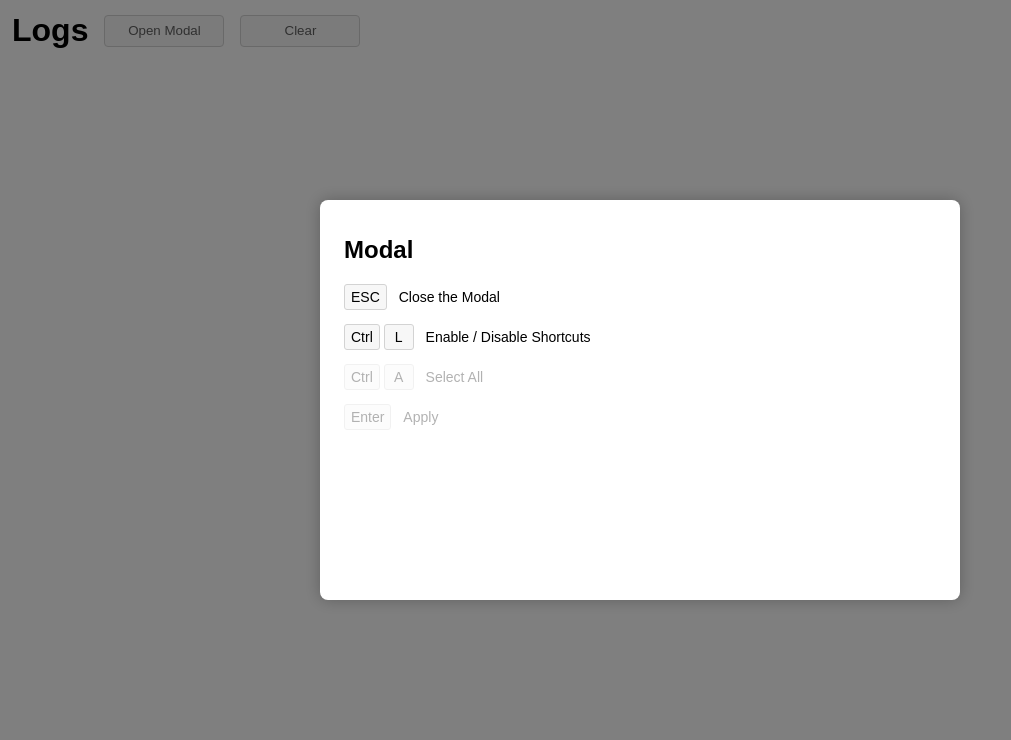
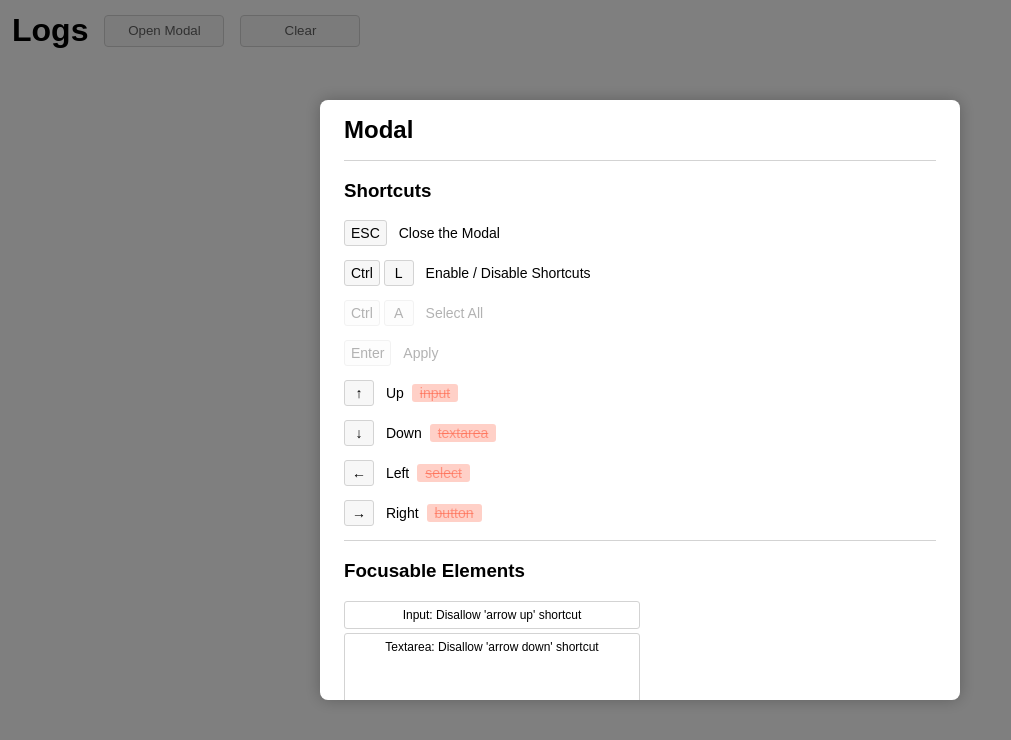
Before and after one commit to jinpill/useShortcuts, a Next.js app: page / in a window 1280 px wide. Both pictures are taken after a click on the button "Open Modal". Shown: the top 740 px of the page, without its empty margins (0-1011 px from the left). Built offline with nearby package versions, Linux system fonts and the light colour scheme.

Commit message:
feat: Improved feature of the hook

```diff
--- a/components/Modal.module.css
+++ b/components/Modal.module.css
@@ -22,9 +22,9 @@
 
 .container {
   width: 50vw;
-  height: 50vh;
+  height: calc(100vh - 200px);
 
-  padding: 16px 24px;
+  padding: 0 24px 40px;
   box-sizing: border-box;
 
   position: fixed;
@@ -35,4 +35,62 @@
   border-radius: 8px;
   background-color: white;
   box-shadow: 0 0 16px rgba(0, 0, 0, 0.25);
+
+  overflow-y: auto;
 }
+
+.container h2 {
+  margin: 0;
+  padding: 16px 0;
+
+  position: sticky;
+  top: 0;
+
+  border-bottom: 1px solid #d3d3d3;
+  background-color: white;
+}
+
+.section:not(:first-child) {
+  border-top: 1px solid #d3d3d3;
+}
+
+.input,
+.textarea,
+.select,
+.button {
+  width: 50%;
+  height: 28px;
+
+  display: block;
+  padding: 0 8px;
+  box-sizing: border-box;
+
+  border-radius: 3px;
+  border: 1px solid #d3d3d3;
+  outline: 3px solid rgba(0, 0, 0, 0);
+
+  font-family: sans-serif;
+  font-size: 0.75rem;
+  line-height: 26px;
+  text-align: center;
+
+  transition: outline 0.2s ease-in-out;
+}
+
+.input:focus,
+.textarea:focus,
+.select:focus,
+.button:focus {
+  outline: 3px solid rgba(0, 0, 0, 0.3);
+}
+
+.textarea,
+.select,
+.button {
+  margin-top: 4px;
+}
+
+.textarea {
+  height: 80px;
+  resize: none;
+}
--- a/components/Modal.tsx
+++ b/components/Modal.tsx
@@ -1,4 +1,4 @@
-import { Dispatch, SetStateAction, useEffect } from "react";
+import React, { Dispatch, SetStateAction, useState, useEffect } from "react";
 import useShortcuts from "../hooks/useShortcuts";
 import Shortcut from "../components/Shortcut";
 import style from "./Modal.module.css";
@@ -10,6 +10,14 @@ interface ModalProps {
 }
 
 const Modal = (props: ModalProps) => {
+  const [inputMessage, setInputMessage] = useState("Input: Disallow 'arrow up' shortcut");
+  const [textareaMessage, setTextareaMessage] = useState(
+    "Textarea: Disallow 'arrow down' shortcut"
+  );
+  const [select, setSelect] = useState("1");
+  const selectMessage = "Select: Disallow 'arrow left' shortcut";
+  const buttonMessage = "Button: Disallow 'arrow right' shortcut";
+
   const addLog = (feature: string) => {
     console.log("Feature:", feature);
     props.onLog((prev) => [...prev, feature]);
@@ -31,7 +39,7 @@ const Modal = (props: ModalProps) => {
     },
   });
 
-  const ESCAPE = useShortcuts({
+  useShortcuts({
     keys: "Escape",
     callback: () => {
       props.onClose();
@@ -39,7 +47,7 @@ const Modal = (props: ModalProps) => {
     },
   });
 
-  const CTRL_L = useShortcuts({
+  useShortcuts({
     keys: ["Ctrl L", "Command L"],
     callback: () => {
       const disabled = ENTER.disabled && CTRL_A.disabled;
@@ -49,8 +57,60 @@ const Modal = (props: ModalProps) => {
     },
   });
 
+  useShortcuts({
+    keys: "ArrowUp",
+    disallowFocusing: {
+      input: true,
+    },
+    callback: () => {
+      addLog("Arrow Up");
+    },
+  });
+
+  useShortcuts({
+    keys: "ArrowDown",
+    disallowFocusing: {
+      textarea: true,
+    },
+    callback: () => {
+      addLog("Arrow Down");
+    },
+  });
+
+  useShortcuts({
+    keys: "ArrowLeft",
+    disallowFocusing: {
+      select: true,
+    },
+    callback: () => {
+      addLog("Arrow Left");
+    },
+  });
+
+  useShortcuts({
+    keys: "ArrowRight",
+    disallowFocusing: {
+      button: true,
+    },
+    callback: () => {
+      addLog("Arrow Right");
+    },
+  });
+
   const handleStopPropagation = (ev: React.MouseEvent) => {
     ev.stopPropagation();
+  };
+
+  const handleChangeInputMessage = (event: React.ChangeEvent<HTMLInputElement>) => {
+    setInputMessage(event.target.value);
+  };
+
+  const handleChangeTextareaMessage = (event: React.ChangeEvent<HTMLTextAreaElement>) => {
+    setTextareaMessage(event.target.value);
+  };
+
+  const handleChangeSelect = (event: React.ChangeEvent<HTMLSelectElement>) => {
+    setSelect(event.target.value);
   };
 
   useEffect(() => {
@@ -63,14 +123,44 @@ const Modal = (props: ModalProps) => {
       <div className={style.container} onClick={handleStopPropagation}>
         <h2 className={style.title}>{props.title}</h2>
         <div>
-          <Shortcut shortcut="ESC" feature="Close the Modal" disabled={ESCAPE.disabled} />
-          <Shortcut
-            shortcut="Command L"
-            feature="Enable / Disable Shortcuts"
-            disabled={CTRL_L.disabled}
-          />
-          <Shortcut shortcut="Command A" feature="Select All" disabled={CTRL_A.disabled} />
-          <Shortcut shortcut="Enter" feature="Apply" disabled={ENTER.disabled} />
+          <section className={style.section}>
+            <h3>Shortcuts</h3>
+            <Shortcut shortcut="ESC" feature="Close the Modal" />
+            <Shortcut shortcut="Command L" feature="Enable / Disable Shortcuts" />
+
+            <Shortcut shortcut="Command A" feature="Select All" disabled={CTRL_A.disabled} />
+            <Shortcut shortcut="Enter" feature="Apply" disabled={ENTER.disabled} />
+
+            <Shortcut shortcut="↑" feature="Up" disallowed={{ input: true }} />
+            <Shortcut shortcut="↓" feature="Down" disallowed={{ textarea: true }} />
+            <Shortcut shortcut="←" feature="Left" disallowed={{ select: true }} />
+            <Shortcut shortcut="→" feature="Right" disallowed={{ button: true }} />
+          </section>
+
+          <section className={style.section}>
+            <h3>Focusable Elements</h3>
+
+            <input
+              className={style.input}
+              type="text"
+              value={inputMessage}
+              onChange={handleChangeInputMessage}
+            />
+
+            <textarea
+              className={style.textarea}
+              value={textareaMessage}
+              onChange={handleChangeTextareaMessage}
+            />
+
+            <select value={select} className={style.select} onChange={handleChangeSelect}>
+              <option value="1">{selectMessage}</option>
+              <option value="2">{selectMessage}</option>
+              <option value="3">{selectMessage}</option>
+            </select>
+
+            <button className={style.button}>{buttonMessage}</button>
+          </section>
         </div>
       </div>
     </div>
--- a/components/Shortcut.module.css
+++ b/components/Shortcut.module.css
@@ -29,3 +29,12 @@
 .feature {
   margin-left: 8px;
 }
+
+.disallowed {
+  margin-left: 8px;
+  padding: 1px 8px;
+  border-radius: 3px;
+  background-color: rgba(255, 99, 71, 0.3);
+  color: rgba(255, 99, 71, 0.6);
+  text-decoration: line-through;
+}
--- a/components/Shortcut.tsx
+++ b/components/Shortcut.tsx
@@ -7,6 +7,12 @@ interface IShortcutProps {
   shortcut: string;
   feature: string;
   disabled?: boolean;
+  disallowed?: {
+    input?: boolean;
+    textarea?: boolean;
+    select?: boolean;
+    button?: boolean;
+  };
 }
 
 const Shortcut = (props: IShortcutProps) => {
@@ -26,6 +32,10 @@ const Shortcut = (props: IShortcutProps) => {
         </Fragment>
       ))}
       <span className={style.feature}>{props.feature}</span>
+      {props.disallowed?.input && <span className={style.disallowed}>input</span>}
+      {props.disallowed?.textarea && <span className={style.disallowed}>textarea</span>}
+      {props.disallowed?.select && <span className={style.disallowed}>select</span>}
+      {props.disallowed?.button && <span className={style.disallowed}>button</span>}
     </p>
   );
 };
--- a/hooks/useShortcuts.ts
+++ b/hooks/useShortcuts.ts
@@ -18,10 +18,17 @@ export interface Shortcuts {
 
 export type ShortcutKeys = string | [string, string]
 
+export type FocusOptions = boolean | {
+  input?: boolean
+  textarea?: boolean
+  select?: boolean
+  button?: boolean
+}
+
 export interface ShortcutOptions {
   keys: ShortcutKeys
   disabled?: boolean
-  preventInFocus?: boolean
+  disallowFocusing?: FocusOptions
   callback: Callback
 }
 
@@ -74,6 +81,28 @@ const getKeys = (keys: ShortcutKeys): string => {
   return keys;
 }
 
+const checkFocusing = (options: FocusOptions = false): boolean => {
+  if (options === false) return false;
+
+  const activeElement = document.activeElement;
+  if (!activeElement) return false;
+
+  const tagName = activeElement?.tagName;
+  if (!tagName) return false;
+
+  if (options === true) {
+    if (tagName === "BODY") return false;
+    return true;
+  }
+
+  if (options.input && tagName === "INPUT") return true;
+  if (options.textarea && tagName === "TEXTAREA") return true;
+  if (options.select && tagName === "SELECT") return true;
+  if (options.button && tagName === "BUTTON") return true;
+
+  return false;
+}
+
 // Hook for keyboard shortcuts.
 const useShortcuts: UseShortcuts = (options) => {
   const keys = getKeys(options.keys);
@@ -89,8 +118,10 @@ const useShortcuts: UseShortcuts = (options) => {
     if (event.shiftKey !== shortcuts.shiftKey) return;
     if (event.metaKey !== shortcuts.metaKey) return;
 
+    if (checkFocusing(options.disallowFocusing)) return;
+    if (disabled.current) return;
+
     event.preventDefault();
-    if (disabled.current) return;
     options.callback();
   }, [
     shortcuts.key,
```
